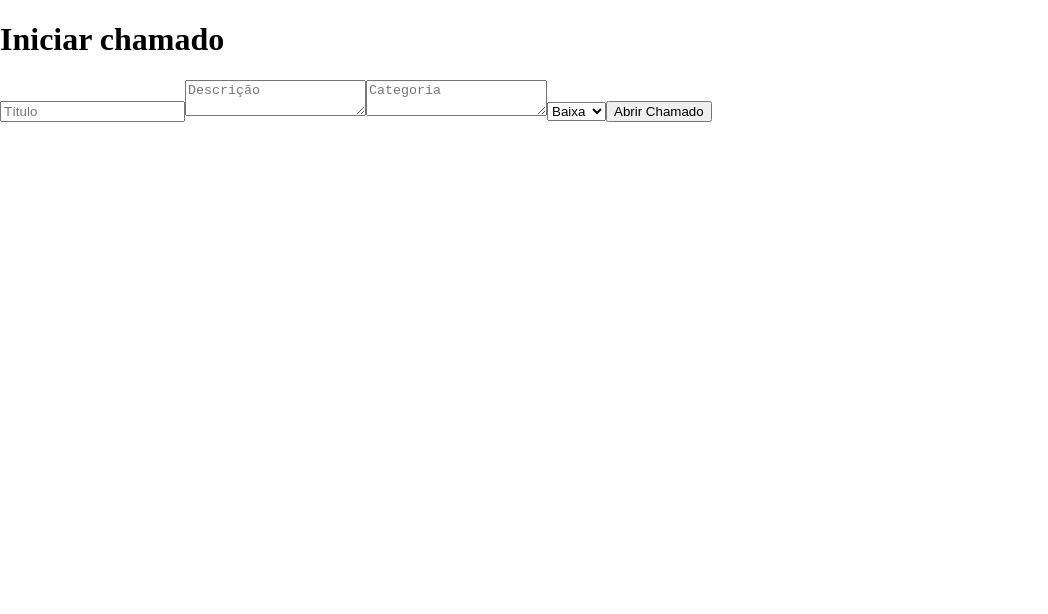
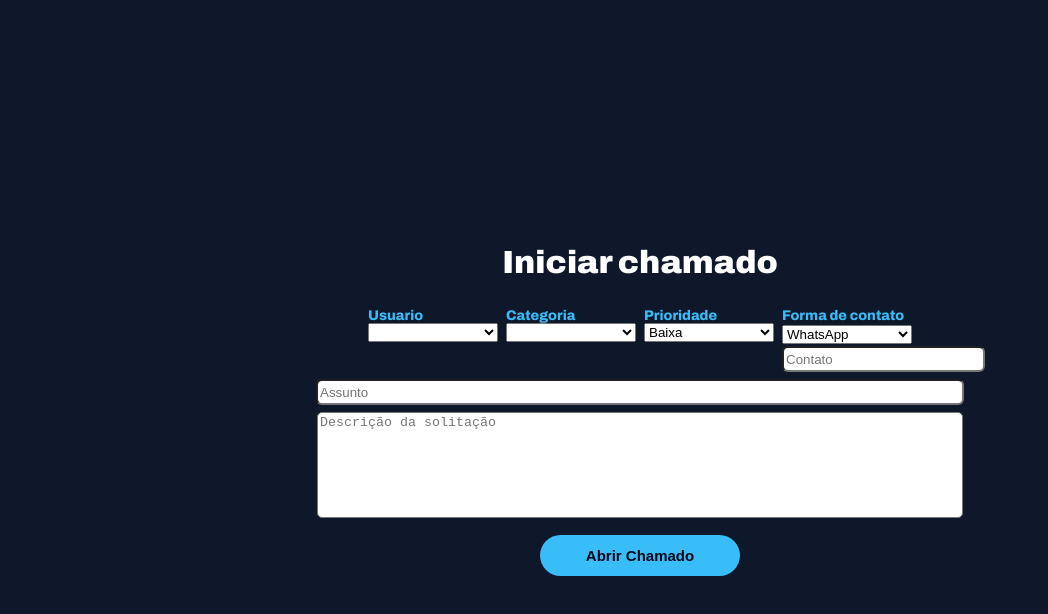
Before and after one commit to leorigo1/Calling-System, an Angular app in the folder frontend-angular/: page /iniciar-chamado in a window 1280 px wide. Shown: the top 614 px of the page, without its empty margins (0-1048 px from the left). Built offline with nearby package versions, Linux system fonts and the light colour scheme.

Commit message:
create a interface create-call

```diff
--- a/frontend-angular/src/app/create-call/create-call.html
+++ b/frontend-angular/src/app/create-call/create-call.html
@@ -1,15 +1,51 @@
+<body>
 <h1>Iniciar chamado</h1>
 
-<input type="text" [(ngModel)]="titulo" placeholder="Título">
+<div class="select-area">
 
-<textarea [(ngModel)]="descricao" placeholder="Descrição"></textarea>
+<div class="usuario">
+<label for="usuario">Usuario</label>
+<select [(ngModel)]="usuario">
+  <option [value]="1">Leonardo Rigo</option>
+  <option [value]="2">Felipe Neto</option>
+  <option [value]="3">Nando Moura</option>
+</select>
+</div>
 
-<textarea [(ngModel)]="categoria" placeholder="Categoria"></textarea>
+<div class="categoria">
+<label for="categoria">Categoria</label>
+<select [(ngModel)]="categoria">
+  <option [value]="1">Pacote Office</option>
+  <option [value]="2">Windows</option>
+  <option [value]="3">Equipamento</option>
+  <option [value]="4">Internet</option>
+  <option [value]="5">Impressora</option>
+</select>
+</div>
 
+<div class="prioridade">
+  <label for="callingPriority">Prioridade</label>
 <select [(ngModel)]="callingPriority">
   <option [value]="1">Baixa</option>
   <option [value]="2">Média</option>
   <option [value]="3">Alta</option>
 </select>
+</div>
 
-<button (click)="salvarChamado()">Abrir Chamado</button>
+<div class="contato">
+  <label for="formadeContato">Forma de contato</label>
+<select>
+  <option>WhatsApp</option>
+  <option>Teams</option>
+  <option>Celular</option>
+  <option>Email</option>
+</select>
+  <input type="text" [(ngModel)]="formadeContato" placeholder="Contato" class="contato-text">
+</div>
+
+</div>
+
+<input type="text" [(ngModel)]="titulo" placeholder="Assunto" class="assunto-text">
+<textarea [(ngModel)]="descricao" placeholder="Descrição da solitação" class="desc-area"></textarea>
+<button (click)="salvarChamado()" class="button-send">Abrir Chamado</button>
+</body>
--- a/frontend-angular/src/app/create-call/create-call.scss
+++ b/frontend-angular/src/app/create-call/create-call.scss
@@ -0,0 +1,69 @@
+body {
+    display: flex;
+    flex-direction: column;
+    gap: 7px;
+    align-items: center;
+    justify-content: center;
+}
+
+h1 {
+    color: white;
+    font-weight: 900;
+}
+
+.button-send {
+  margin-top: 10px;
+  background: #38bdf8;
+  color: #020617;
+  border: none;
+  border-radius: 999px;
+  padding: 12px;
+  font-size: 15px;
+  font-weight: 600;
+  cursor: pointer;
+  transition: 0.2s;
+  width: 200px;
+}
+
+.categoria, .prioridade, .usuario, .contato {
+    display: flex;
+    flex-direction: column;
+    width: 130px;
+    color: #38bdf8;
+    font-weight: 800;
+    font-size: 14px;
+}
+
+.desc-area {
+  width: 50%;
+  height: 100px;
+  resize: none;
+  border-radius: 5px;
+}
+
+/* remove a borda azul ao clicar */
+.desc-area:focus, .assunto-text:focus, .contato-text:focus {
+  outline: none;
+  border: 2px solid #00bcd4;
+}
+
+.assunto-text {
+    width: 50%;
+    height: 20px;
+    border-radius: 6px;
+}
+
+.select-area {
+    display: flex;
+    flex-direction: row;
+    gap: 8px;
+}
+
+.contato {
+    gap: 2px;
+    .contato-text {
+        border-radius: 6px;
+        width: 150%;
+        height: 20px;
+    }
+}
--- a/frontend-angular/src/app/create-call/create-call.ts
+++ b/frontend-angular/src/app/create-call/create-call.ts
@@ -11,19 +11,23 @@ import { FormsModule } from '@angular/forms';
 })
 export class CreateCall {
 
+  usuario = '';
   titulo = '';
   descricao = '';
   callingPriority = 1;
   categoria = '';
+  formadeContato = '';
 
   constructor(private chamadoService: ChamadoService) {}
 
   salvarChamado() {
     const body = {
+      usuario: this.usuario,
       titulo: this.titulo,
       descricao: this.descricao,
       callingPriority: this.callingPriority,
-      categoria: this.categoria
+      categoria: this.categoria,
+      formadeContato: this.formadeContato
     };
 
     this.chamadoService.criarChamado(body).subscribe({
--- a/frontend-angular/src/styles.scss
+++ b/frontend-angular/src/styles.scss
@@ -6,4 +6,11 @@ html, body {
   height: 100%;
   overflow: hidden;
 overflow-y: hidden;
+  background: #0f172a;
+
+  font-family: "Archivo", sans-serif;
+  font-weight: 600;
+  font-style: normal;
+  font-optical-sizing: auto;
+
 }
```
Also changed, not shown: 1 other file (tests, documents, lock files or other folders).
